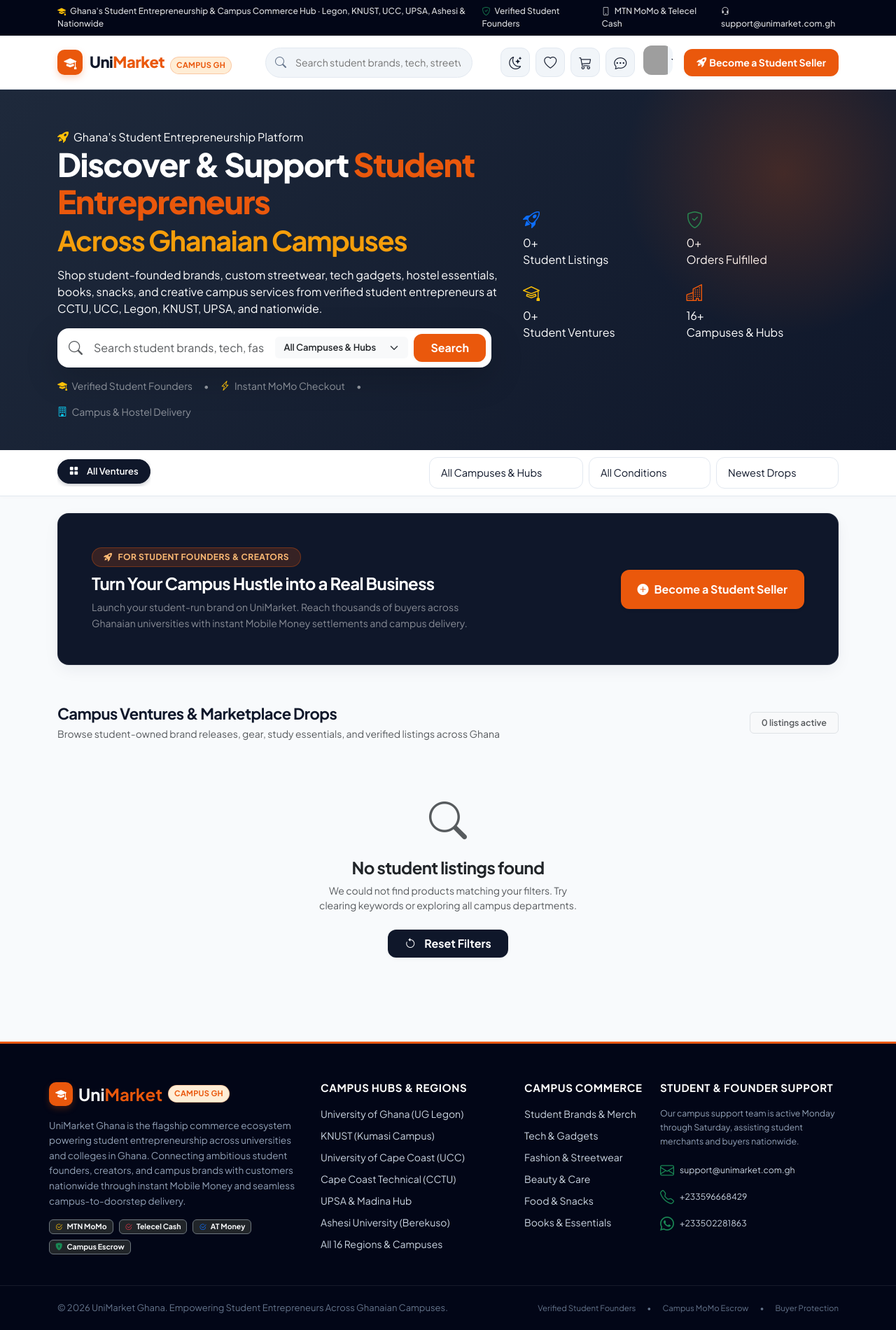
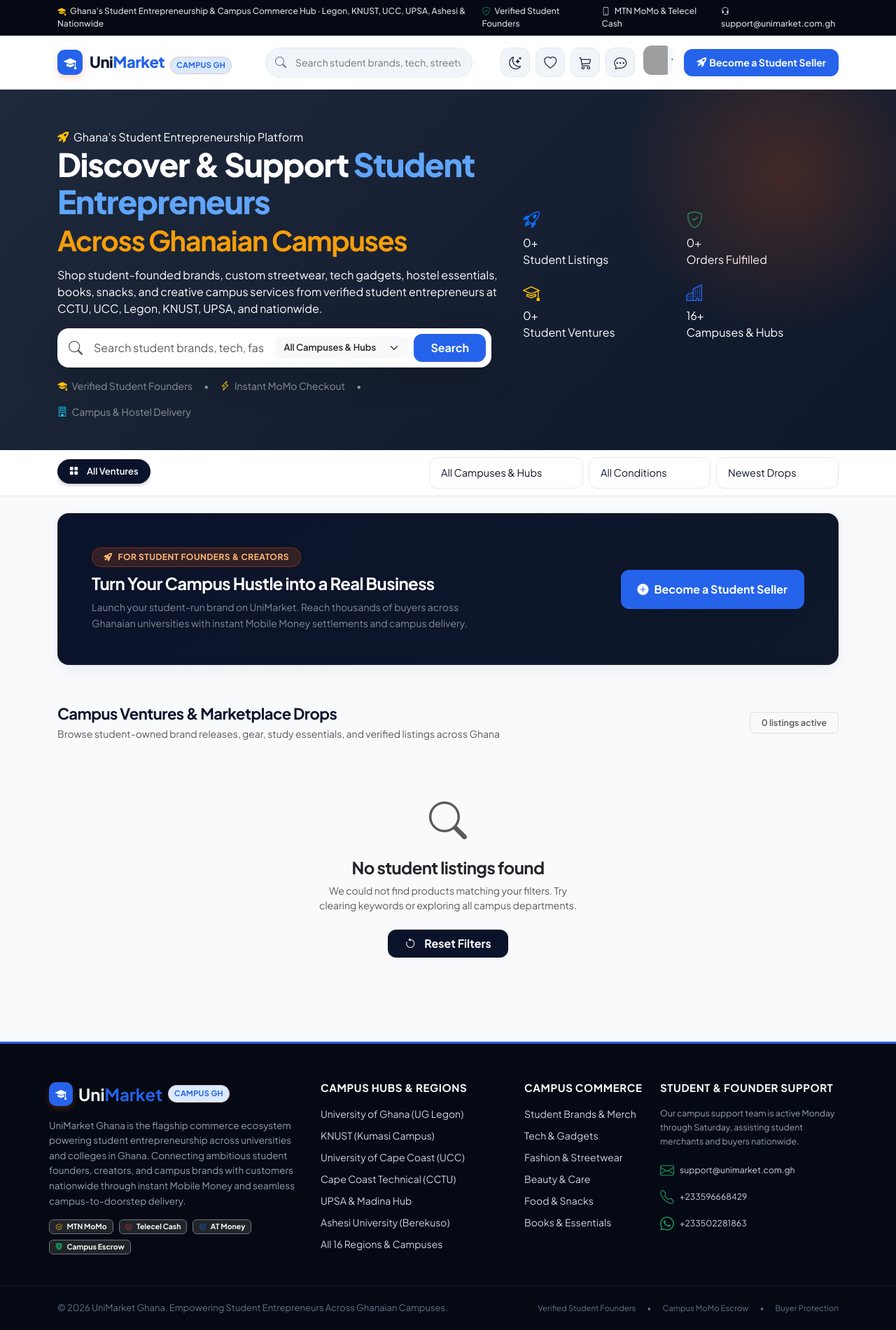
Before and after one commit to zeddx8/Unimarkt-place, a PHP site: page /dashboard.php in a window 1280 px wide. Shown: the whole page at 70% size. Run offline with PHP 8.4, Linux system fonts and the light colour scheme; a user stored in the database is signed in; data comes from the database, SQL or seed files in the repository; data that the repository does not hold is empty; grey boxes are pictures that could not be loaded.

Commit message:
feat: apply Paystack Clean (Electric Cobalt + Mint Emerald) color scheme

```diff
--- a/css/style.css
+++ b/css/style.css
@@ -1,35 +1,35 @@
 /* ════════════════════════════════════════════════════════════
-   UniMarket Ghana — Commercial E-Commerce Design System (Option A)
-   Palette: "Campus Trust & Energy"
-   - Primary Brand: Midnight Slate (#0F172A)
-   - Primary Accent / CTA: Vibrant Orange (#EA580C, hover #C2410C)
-   - Secondary Accent: Emerald Green (#059669) for verified/MoMo escrow
+   UniMarket Ghana — Commercial E-Commerce Design System
+   Palette: "Paystack Clean" (Electric Cobalt + Mint Emerald)
+   - Primary Brand: Deep Obsidian (#0B132B)
+   - Primary Accent / CTA: Electric Cobalt (#2563EB, hover #1D4ED8)
+   - Secondary Accent: Mint Emerald (#10B981) for verified/MoMo escrow
    - Highlights & Ratings: Warm Amber (#F59E0B)
-   - Backgrounds: Cool Off-White (#F8FAFC), Pure White (#FFFFFF)
+   - Backgrounds: Cool Snow (#F8FAFC), Pure White (#FFFFFF)
    - Borders: Crisp Slate Stone (#E2E8F0)
    Typography: Plus Jakarta Sans / Inter
    ZERO EMOJIS — High-Quality Icons & High-Res Photography
    ════════════════════════════════════════════════════════════ */
 
 :root {
-    /* ── Primary Brand: Midnight Slate ── */
-    --brand-slate:       #0F172A;
-    --brand-slate-dark:  #020617;
-    --brand-slate-light: #1E293B;
-    --brand-navy:        #0F172A;
+    /* ── Primary Brand: Deep Obsidian ── */
+    --brand-slate:       #0B132B;
+    --brand-slate-dark:  #050914;
+    --brand-slate-light: #1C2541;
+    --brand-navy:        #0B132B;
 
-    /* ── Primary Accent / Action CTA: Vibrant Orange ── */
-    --accent-orange:       #EA580C;
-    --accent-orange-hover: #C2410C;
-    --accent-orange-light: #FFEDD5;
-    --accent-orange-subtle:#FFF7ED;
+    /* ── Primary Accent / Action CTA: Electric Cobalt ── */
+    --accent-orange:       #2563EB;
+    --accent-orange-hover: #1D4ED8;
+    --accent-orange-light: #DBEAFE;
+    --accent-orange-subtle:#EFF6FF;
     /* Aliased for backward compatibility */
-    --accent-emerald:      #EA580C;
-    --accent-emerald-hover:#C2410C;
+    --accent-emerald:      #2563EB;
+    --accent-emerald-hover:#1D4ED8;
 
-    /* ── Secondary Accent: Emerald Green (Trust/Escrow/Paid) ── */
-    --accent-green:       #059669;
-    --accent-green-hover: #047857;
+    /* ── Secondary Accent: Mint Emerald (Trust/Escrow/Paid) ── */
+    --accent-green:       #10B981;
+    --accent-green-hover: #059669;
     --accent-green-light: #D1FAE5;
     --accent-green-subtle:#ECFDF5;
 
@@ -38,13 +38,13 @@
     --accent-amber-light: #FEF3C7;
 
     /* ── Backgrounds & Surfaces ── */
-    --bg-page:            #F8FAFC; /* Cool Off-White */
+    --bg-page:            #F8FAFC; /* Cool Snow */
     --bg-surface:         #FFFFFF; /* Pure White */
     --bg-subtle:          #F1F5F9;
 
     /* ── Borders & Outlines ── */
     --border-color:       #E2E8F0; /* Crisp 1px Slate Border */
-    --border-focus:       #EA580C;
+    --border-focus:       #2563EB;
 
     /* ── Typography & Content Colors ── */
     --text-primary:       #0F172A;
@@ -334,7 +334,7 @@ a {
     border-radius: var(--radius-full);
     font-size: 12.5px;
     font-weight: 600;
-    color: #FFEDD5;
+    color: #DBEAFE;
     margin-bottom: 16px;
 }
 
@@ -1076,7 +1076,7 @@ a {
 }
 
 .chat-thread.active {
-    background: #FFF7ED;
+    background: #EFF6FF;
     border-left: 3px solid var(--accent-orange);
 }
 
@@ -1272,7 +1272,7 @@ a {
     align-items: center;
     justify-content: center;
     font-size: 22px;
-    box-shadow: 0 4px 12px rgba(234, 88, 12, 0.35);
+    box-shadow: 0 4px 12px rgba(37, 99, 235, 0.35);
     margin-top: -14px;
 }
 
--- a/dashboard.php
+++ b/dashboard.php
@@ -104,7 +104,7 @@ include 'includes/header.php';
                 </div>
                 <h1 class="hero-main-title">
                     <span style="color:#FFFFFF;">Discover &amp; Support</span>
-                    <span style="color:#EA580C;">Student Entrepreneurs</span><br>
+                    <span style="color:#60A5FA;">Student Entrepreneurs</span><br>
                     <span style="color:#F59E0B;font-size:0.86em;font-weight:700;">Across Ghanaian Campuses</span>
                 </h1>
                 <p class="hero-subtext">
--- a/includes/db.php
+++ b/includes/db.php
@@ -62,14 +62,14 @@ if (!$conn || $conn->connect_error) {
         <link href="https://fonts.googleapis.com/css2?family=Plus+Jakarta+Sans:wght@400;600;700&display=swap" rel="stylesheet">
         <style>
             body { font-family: "Plus Jakarta Sans", sans-serif; background: #0F172A; color: #fff; min-height: 100vh; display: flex; align-items: center; justify-content: center; padding: 20px; }
-            .setup-card { background: #1E293B; border: 1.5px solid #EA580C; border-radius: 20px; max-width: 600px; width: 100%; padding: 36px; box-shadow: 0 20px 60px rgba(0,0,0,0.5); }
-            .brand-accent { color: #EA580C; }
-            code { background: rgba(0,0,0,0.3); color: #FDBA74; padding: 2px 6px; border-radius: 4px; }
+            .setup-card { background: #1E293B; border: 1.5px solid #2563EB; border-radius: 20px; max-width: 600px; width: 100%; padding: 36px; box-shadow: 0 20px 60px rgba(0,0,0,0.5); }
+            .brand-accent { color: #2563EB; }
+            code { background: rgba(0,0,0,0.3); color: #93C5FD; padding: 2px 6px; border-radius: 4px; }
         </style>
     </head>
     <body>
         <div class="setup-card text-center">
-            <div style="font-size: 48px; margin-bottom: 16px; color: #EA580C;"><i class="bi bi-database-exclamation"></i></div>
+            <div style="font-size: 48px; margin-bottom: 16px; color: #2563EB;"><i class="bi bi-database-exclamation"></i></div>
             <h2 class="fw-bold mb-2">Uni<span class="brand-accent">Market</span> Ghana</h2>
             <h5 class="text-warning mb-3">Database Connection Notice</h5>
             <p class="text-white-50">Could not connect to MySQL database <code>' . DB_NAME . '</code> on <code>' . DB_HOST . '</code>.</p>
@@ -80,7 +80,7 @@ if (!$conn || $conn->connect_error) {
                 2. Run <code>php reset-db.php</code> or import <code>sql/unimarket.sql</code>.<br>
                 3. Update credentials in <code>includes/db.php</code> if your MySQL has a password.
             </div>
-            <a href="' . htmlspecialchars($_SERVER['REQUEST_URI'] ?? 'index.php') . '" class="btn btn-primary px-4 py-2 fw-bold" style="background:#EA580C;border-color:#EA580C;">Retry Connection</a>
+            <a href="' . htmlspecialchars($_SERVER['REQUEST_URI'] ?? 'index.php') . '" class="btn btn-primary px-4 py-2 fw-bold" style="background:#2563EB;border-color:#2563EB;">Retry Connection</a>
         </div>
     </body>
     </html>');
--- a/product.php
+++ b/product.php
@@ -157,8 +157,8 @@ include 'includes/header.php';
                 </div>
 
                 <!-- Seller Campus & Location Highlight (Exclusive to Product Details) -->
-                <div class="p-3 mb-4 rounded-3 d-flex align-items-center gap-3" style="background:#FFF7ED;border:1.5px solid #FED7AA;">
-                    <div style="font-size:26px;color:#EA580C;"><i class="bi bi-geo-alt-fill"></i></div>
+                <div class="p-3 mb-4 rounded-3 d-flex align-items-center gap-3" style="background:#EFF6FF;border:1.5px solid #BFDBFE;">
+                    <div style="font-size:26px;color:#2563EB;"><i class="bi bi-geo-alt-fill"></i></div>
                     <div>
                         <div class="small text-uppercase fw-bold text-muted" style="letter-spacing:0.5px;">Campus Location</div>
                         <div class="fs-6 fw-bold text-dark"><?= $cleanRegion ?></div>
```
